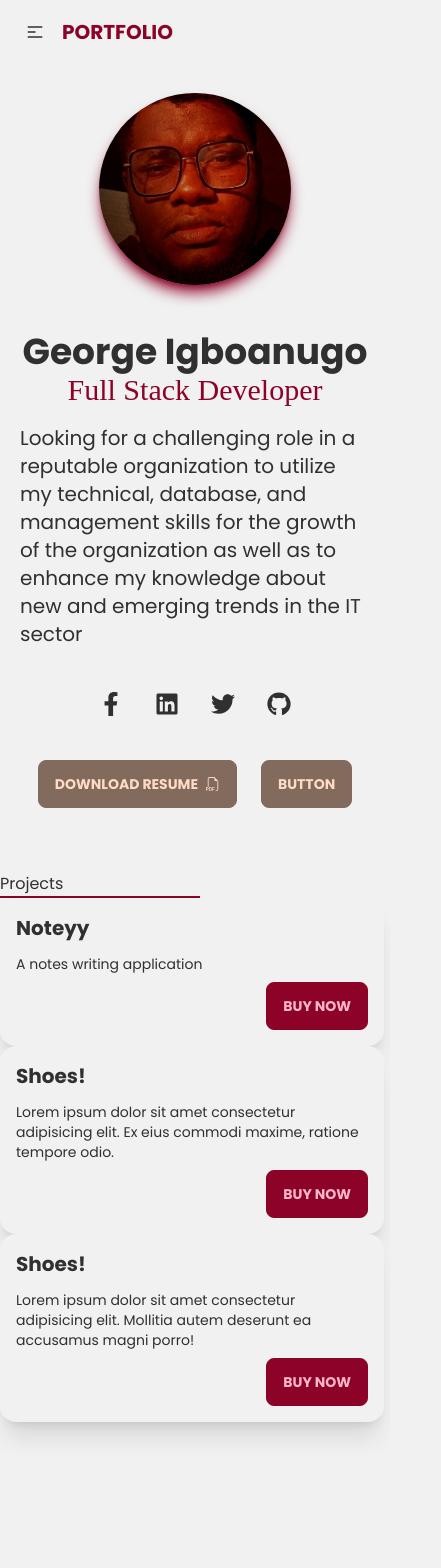
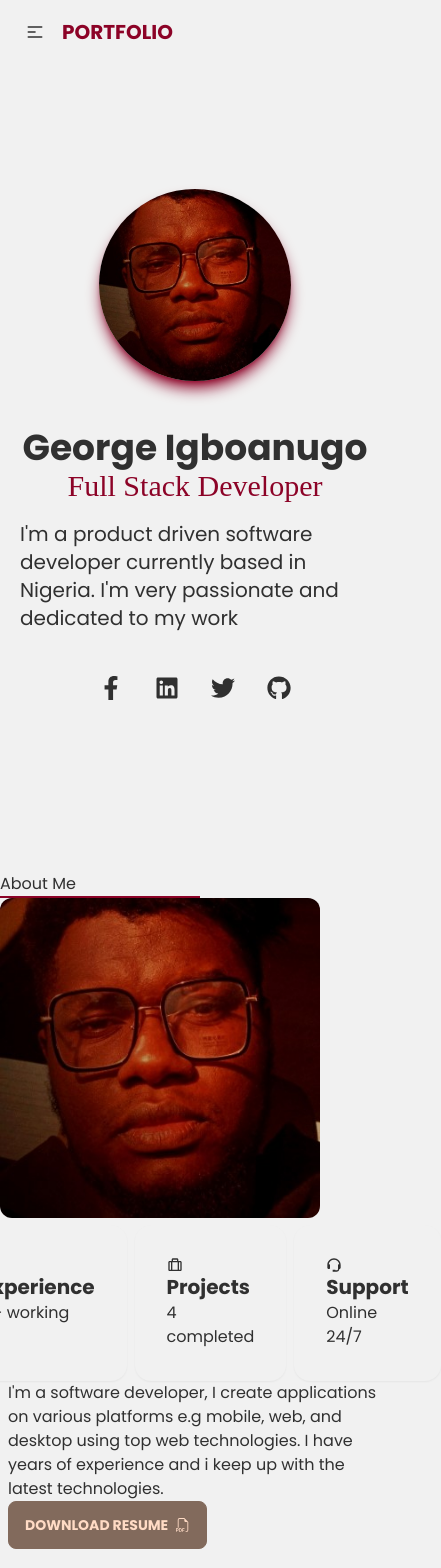
Before and after one commit to iGEORGE17/portfolio, a Next.js app: page / in a window 390 px wide. Shown: the top 1568 px of the page, 441 px wide, since content can reach past the window. Built offline with nearby package versions, Linux system fonts and the light colour scheme; a web font is replaced by a local one.

Commit message:
new updates

```diff
--- /dev/null
+++ b/components/About.tsx
@@ -0,0 +1,71 @@
+import {BiBriefcaseAlt, BiSupport} from "react-icons/bi"
+import {BsBarChart, BsFiletypePdf} from "react-icons/bs"
+
+const About = () => {
+  return (
+  <div className="w-full lg:flex lg:flex-col lg:justify-start lg:items-start lg:space-y-7">
+      <div className="lg:flex xs:flex lg:justify-start xs:justify-center gap-3 lg:items-center">
+        <h1 className="lg:text-4xl">About Me</h1>
+        <div className="w-[200px] h-[2px] bg-primary"></div>
+      </div>
+      <div className="lg:flex lg:justify-between lg:items-start lg:mx-[200px] gap-10">
+        <div className="self-center">
+            <div className="avatar">
+            <div className="w-80 h-full rounded-xl">
+                <img src="/me.jpg" />
+            </div>
+            </div>
+        </div>
+        <div className="lg:flex lg:flex-col gap-3">
+            <div className="lg:flex flex lg:justify-between xs:flex-wrap justify-center lg:items-center gap-2">
+                <div className="card w-64 bg-base-100 shadow-sm">
+                <div className="card-body">
+                    <div className="lg:flex lg:flex-col lg:items-center">
+                        <BsBarChart className="lg:text-2xl" />
+                        <h2 className="card-title">Experience</h2>
+                        <p>4+ working</p>
+                    </div>
+                </div>
+                </div>
+
+                <div className="card w-64 bg-base-100 shadow-sm">
+                <div className="card-body">
+                    <div className="lg:flex lg:flex-col lg:items-center">
+                        <BiBriefcaseAlt className="lg:text-2xl" />
+                        <h2 className="card-title">Projects</h2>
+                        <p>4 completed</p>
+                    </div>
+                </div>
+                </div>
+
+                <div className="card w-64 bg-base-100 shadow-sm">
+                <div className="card-body">
+                    <div className="lg:flex lg:flex-col lg:items-center">
+                        <BiSupport className="lg:text-2xl" />
+                        <h2 className="card-title">Support</h2>
+                        <p>Online 24/7</p>
+                    </div>
+                </div>
+                </div>
+
+            </div>
+
+            <div className="lg:flex lg:flex-col gap-3 lg:px-10 px-2">
+                <p className="">I'm a software developer,
+                I create applications on various platforms e.g mobile, web, and
+                 desktop using top web technologies.
+                 I have years of experience and i keep up with the latest technologies.
+                 </p>
+                <div className="">
+                    <button className="btn gap-2 ">
+                        Download Resume <BsFiletypePdf />
+                    </button>
+                </div>
+            </div>
+        </div>
+      </div>
+    </div>
+  )
+}
+
+export default About
--- a/components/Header.tsx
+++ b/components/Header.tsx
@@ -11,18 +11,19 @@ const Header = () => {
                 <svg xmlns="http://www.w3.org/2000/svg" className="h-5 w-5" fill="none" viewBox="0 0 24 24" stroke="currentColor"><path strokeLinecap="round" strokeLinejoin="round" strokeWidth="2" d="M4 6h16M4 12h8m-8 6h16" /></svg>
             </label>
             <ul tabIndex={0} className="menu menu-compact dropdown-content mt-3 p-2 shadow bg-base-100 rounded-box w-52">
-                <li><Link href="./">Home</Link></li>
+                <li><a href="/">Home</a></li>
+                <li><Link href="#about">About</Link></li>
                 <li><Link href="#projects">Projects</Link></li>
+                <li><Link href="#contact">Contact</Link></li>
             </ul>
             </div>
-            <Link href="/" className="normal-case text-xl text-primary font-bold">PORTFOLIO</Link>
+            <a href="/" className="normal-case text-xl text-primary font-bold">PORTFOLIO</a>
         </div>
         <div className=" hidden lg:flex">
             <ul className="menu menu-horizontal px-1 font-medium">
-            <li><Link href="./">Home</Link></li>
+            <li><a href="/">Home</a></li>
+            <li><Link href="#about">About</Link></li>
             <li><Link href="#projects">Projects</Link></li>
-            <li><Link href="#projects">Experience</Link></li>
-            <li><Link href="#projects">Education</Link></li>
             <li><Link href="#projects">Certification</Link></li>
             <li><Link href="#projects">Interest & Hobbies</Link></li>
             <li><Link href="#contact">Contact</Link></li>
--- a/components/Hero.tsx
+++ b/components/Hero.tsx
@@ -36,9 +36,7 @@ const Hero = () => {
           animate={{ y:0, opacity: 1 }}
           transition={{ duration:0.5, delay: 1.5 }}
            className="text-xl flex justify-center px-5 lg:px-0">
-                    Looking for a challenging role in a reputable organization to utilize my technical,
-                    database, and management skills for the growth of the organization
-                    as well as to enhance my knowledge about new and emerging trends in the IT sector
+                    I'm a product driven software developer currently based in Nigeria. I'm very passionate and dedicated to my work
                 </motion.p>
             <ul className="menu menu-horizontal bg-ghost rounded-box lg:hidden">
               <li>
@@ -54,14 +52,14 @@ const Hero = () => {
                 <Link href="https://www.github.com/igeorge"><FaGithub className='text-2xl' /></Link>
               </li>
             </ul>
-                <div className="flex justify-between items-center gap-6">
+                {/* <div className="flex justify-between items-center gap-6">
                     <button className="btn gap-2 ">
                         Download Resume <BsFiletypePdf />
                     </button>
                     <button className="btn gap-2">
                         Button
                     </button>
-                </div>
+                </div>                 */}
             </div>
         </div>
     </div>
--- a/components/Projects.tsx
+++ b/components/Projects.tsx
@@ -1,3 +1,7 @@
+import Link from "next/link";
+import { FaGithub } from "react-icons/fa";
+import { FiExternalLink } from "react-icons/fi"
+
 
 const projectsData = [
   {
@@ -36,7 +40,7 @@ const Projects = () => {
 
 
   return (
-    <div className="lg:flex lg:flex-col lg:space-y-7">
+    <div className="w-full lg:flex lg:flex-col lg:justify-start lg:items-start lg:space-y-7">
       <div className="lg:flex lg:justify-start gap-3 lg:items-center">
         <h1 className="lg:text-4xl">Projects</h1>
         <div className="w-[200px] h-[2px] bg-primary"></div>
@@ -44,22 +48,38 @@ const Projects = () => {
         <div className='grid lg:grid-cols-3 w-full'>
             <div className="card card-compact w-96 bg-base-100 shadow-xl">
             <div className="card-body">
+              <div className="lg:flex justify-between items-center">
                 <h2 className="card-title">Noteyy</h2>
-                <p>A notes writing application</p>
+                <div className="lg:flex lg:items-center lg:justify-between lg:space-x-3">
+                  <Link href=""><FaGithub /></Link>
+                  <FiExternalLink className="lg:text-xl" />
+                </div>
+              </div>
+
+                <p>A notes writing application built with Nexjs, react, typescript, prisma, tRPC and supabase with next-Auth google login</p>
                 <div className="card-actions justify-end">
                 <button className="btn btn-primary">Buy Now</button>
                 </div>
             </div>
             </div>
+
             <div className="card card-compact w-96 bg-base-100 shadow-xl">
             <div className="card-body">
-                <h2 className="card-title">Shoes!</h2>
-                <p>Lorem ipsum dolor sit amet consectetur adipisicing elit. Ex eius commodi maxime, ratione tempore odio.</p>
+              <div className="lg:flex justify-between items-center">
+                <h2 className="card-title">Gameco</h2>
+                <div className="lg:flex lg:items-center lg:justify-between lg:space-x-3">
+                  <Link href=""><FaGithub /></Link>
+                  <FiExternalLink className="lg:text-xl" />
+                </div>
+              </div>
+
+                <p>A game listing application that renders a list of games from an external api with search and sort functionality</p>
                 <div className="card-actions justify-end">
                 <button className="btn btn-primary">Buy Now</button>
                 </div>
+                </div>
             </div>
-            </div>
+
             <div className="card card-compact w-96 bg-base-100 shadow-xl">
             <div className="card-body">
                 <h2 className="card-title">Shoes!</h2>
--- a/pages/index.tsx
+++ b/pages/index.tsx
@@ -2,13 +2,14 @@ import Head from 'next/head'
 import Image from 'next/image'
 import Hero from '../components/Hero'
 import { FaFacebookF, FaLinkedin, FaTwitter, FaGithub, FaHome, FaFolder, FaSchool } from 'react-icons/fa'
-import {HiHome} from 'react-icons/hi'
+import {TbSchool} from 'react-icons/tb'
 import { GrHomeRounded, GrContactInfo, GrFolderOpen } from 'react-icons/gr'
 import Link from 'next/link'
 import Projects from '../components/Projects'
 import Header from '../components/Header'
 import {motion} from 'framer-motion'
 import Contact from '../components/Contact'
+import About from '../components/About'
 
 
 export default function Home() {
@@ -18,9 +19,9 @@ export default function Home() {
         <title>George Igboanugo - Portfolio</title>
         <meta name="description" content="Generated by create next app" />
         <link rel="icon" href="/favicon.ico" />
-<link rel="preconnect" href="https://fonts.googleapis.com" />
-<link rel="preconnect" href="https://fonts.gstatic.com" crossOrigin />
-<link href="https://fonts.googleapis.com/css2?family=Comfortaa:wght@400;500;700&family=Monofett&family=Poppins:wght@400;500;700&display=swap" rel="stylesheet" />      </Head>
+        <link rel="preconnect" href="https://fonts.googleapis.com" />
+        <link rel="preconnect" href="https://fonts.gstatic.com" crossOrigin />
+        <link href="https://fonts.googleapis.com/css2?family=Comfortaa:wght@400;500;700&family=Monofett&family=Poppins:wght@400;500;700&display=swap" rel="stylesheet" />      </Head>
 
       <main className="lg:h-full">
         <Header />
@@ -29,16 +30,19 @@ export default function Home() {
           initial={{ opacity: 0 }}
           animate={{ opacity: 1 }}
           transition={{ delay: 1.5 }}
-          className="menu-links hidden lg:flex lg:flex-col lg:items-center lg:space-y-4">
+          className="menu-links hidden lg:flex lg:flex-col lg:items-center lg:space-y-8">
             <ul className="menu rounded-box">
               <li>
                 <Link href='#hero'><GrHomeRounded className='lg:text-2xl' /></Link>
               </li>
               <li>
+                <Link href="#about" title='About me'><GrContactInfo className='lg:text-2xl' /></Link>
+              </li>
+              <li>
                 <Link href='#projects'><GrFolderOpen className='lg:text-2xl' /> </Link>
               </li>
               <li>
-                <Link href="/"><FaSchool className='lg:text-2xl' /></Link>
+                <Link href="/"><TbSchool className='lg:text-2xl' /></Link>
               </li>
               <li>
                 <Link href="#contact"><GrContactInfo className='lg:text-2xl' /></Link>
@@ -46,13 +50,16 @@ export default function Home() {
             </ul>
           </motion.div>
             <div className="lg:h-screen lg:overflow-y-scroll py-7" id="content">
-              <section id="hero" className='lg:h-[88vh] h-screen flex lg:flex justify-center items-center'>
+              <section id="hero" className='lg:h-[100vh] h-screen flex lg:flex justify-center items-center'>
                 <Hero />
               </section>
-              <section id="projects" className='lg:h-[88vh] h-screen lg:flex lg:justify-center lg:items-center'>
+              <section id="about" className='lg:h-[100vh] h-screen lg:flex lg:justify-center lg:items-center'>
+                <About />
+              </section>
+              <section id="projects" className='lg:h-[100vh] h-screen lg:flex lg:justify-center lg:items-center'>
                 <Projects />
               </section>
-              <section id="contact" className='lg:h-[88vh] h-screen lg:flex justify-center items-center'>
+              <section id="contact" className='lg:h-[100vh] h-screen lg:flex lg:justify-center lg:items-center'>
                 <Contact />
               </section>
           </div>
@@ -78,7 +85,6 @@ export default function Home() {
           </motion.div>
         </div>
       </main>
-
     </>
   )
 }
```
Also changed, not shown: components/Contact.tsx (+54 -4 lines).
